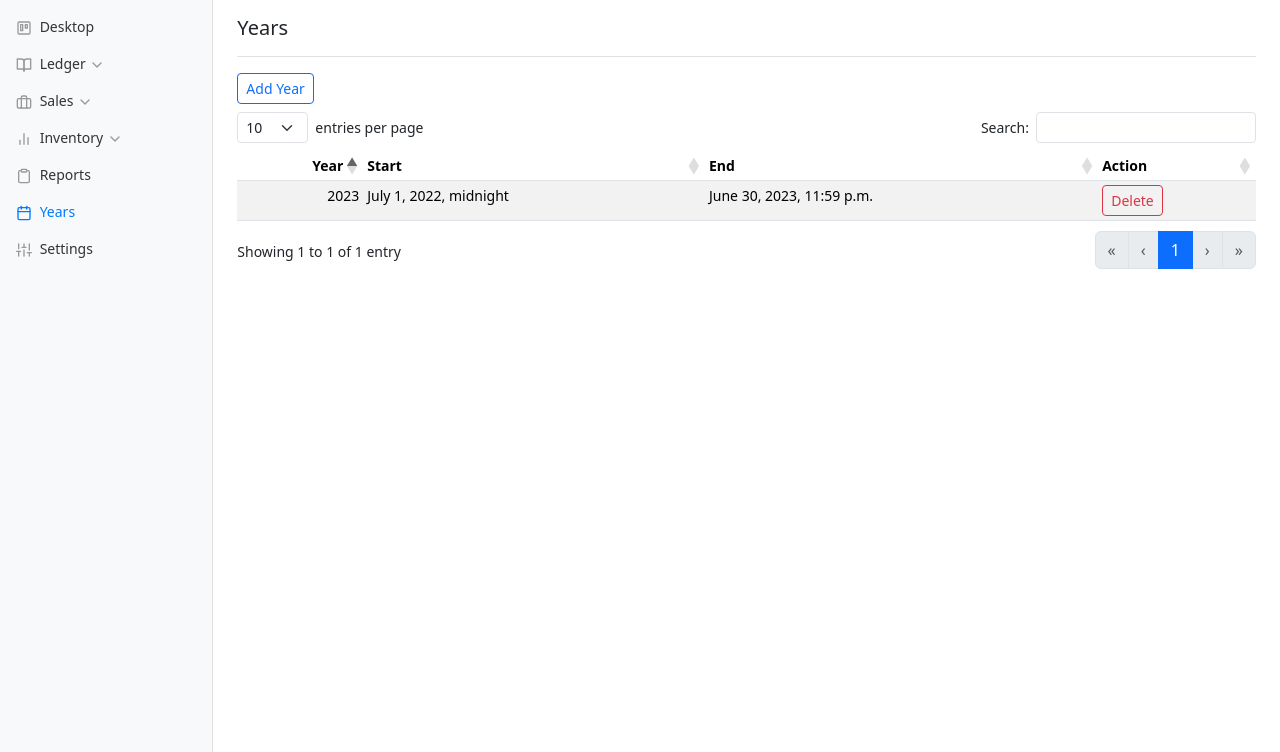
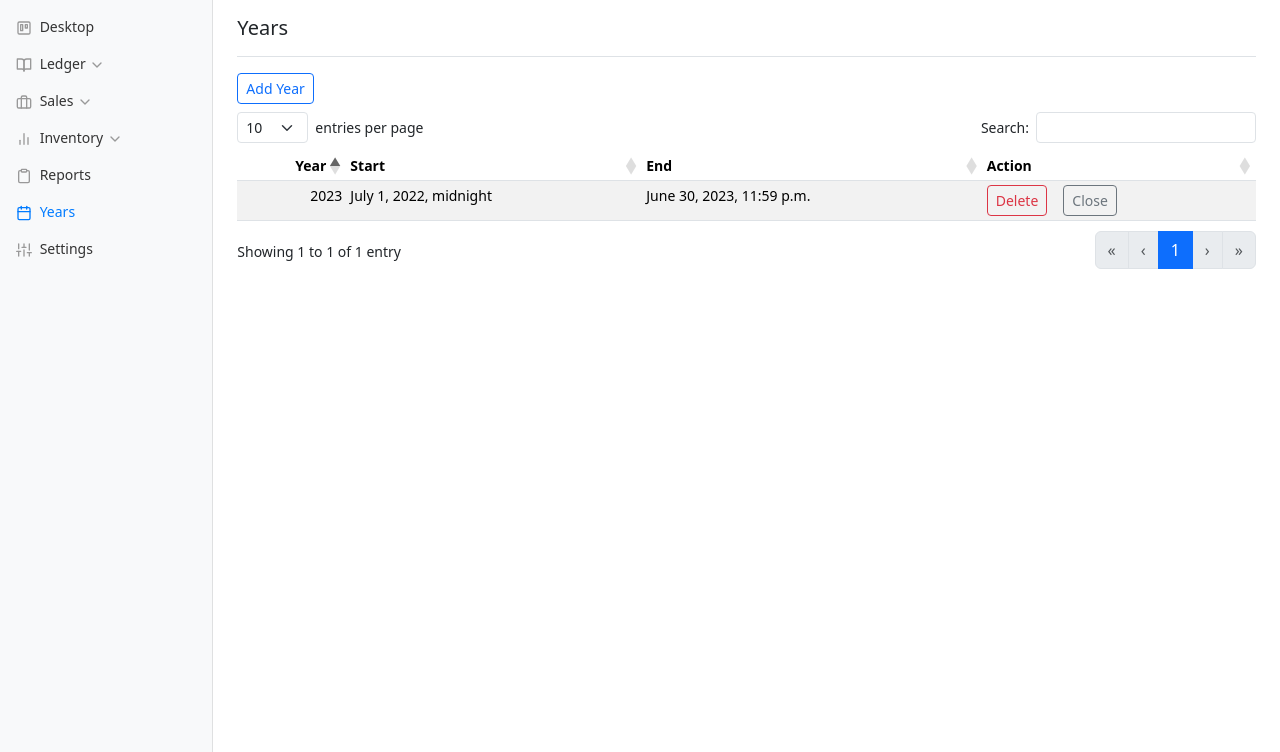
Before and after one commit to SohailSal/mzerp2, a Django app: page /years in a window 1280 px wide. Shown: the part 48-800 px from the top of the page. Run offline with Django 5.2, Linux system fonts and the light colour scheme; the visitor is signed in with stand-in values (Sample User, id 1); data comes from the database, SQL or seed files in the repository; some libraries are stand-ins or nearby versions.

Commit message:
close clone

```diff
--- a/base/templates/base/years.html
+++ b/base/templates/base/years.html
@@ -37,6 +37,10 @@
               {% csrf_token %}
               <input type="submit" value="Delete" class="btn btn-outline-danger btn-sm"/>
             </form>
+            <form action="{% url 'base:year_close' year.pk %}" method="post" class="">
+              {% csrf_token %}
+              <input type="submit" value="Close" class="btn btn-outline-secondary btn-sm"/>
+            </form>
           </div>
         </td>
       </tr>
--- a/base/urls.py
+++ b/base/urls.py
@@ -11,6 +11,7 @@ urlpatterns = [
  	path('year_add',views.year_add,name='year_add'),
     path('year_post', views.year_post, name='year_post'),
     path('year_delete/<int:id>', views.year_delete, name='year_delete'),
+    path('year_close/<int:id>', views.year_close, name='year_close'),
 
 # logins
     path('home', views.home, name="home"),
--- a/base/views.py
+++ b/base/views.py
@@ -4,6 +4,7 @@ from django.urls import reverse
 from django.contrib import messages
 from django.core.exceptions import ValidationError
 from .models import Setting, Year
+from .utils import close
 from ledger.models import Category, Account, Entry
 from icecream import ic
 import fiscalyear
@@ -92,6 +93,13 @@ def year_delete(request,id):
 	year.delete()
 	messages.success(request, 'The year has been deleted successfully.')
 	return HttpResponseRedirect(reverse('base:years'))
+
+def year_close(request,id):
+    year = get_object_or_404(Year, pk=id)
+    str1 = close(year)
+    ic(str1)
+	# messages.success(request, 'The year has been deleted successfully.')
+    return HttpResponseRedirect(reverse('base:years'))
 
 # logins
 
```
Also changed, not shown: base/utils.py (added, +20 -0 lines).
